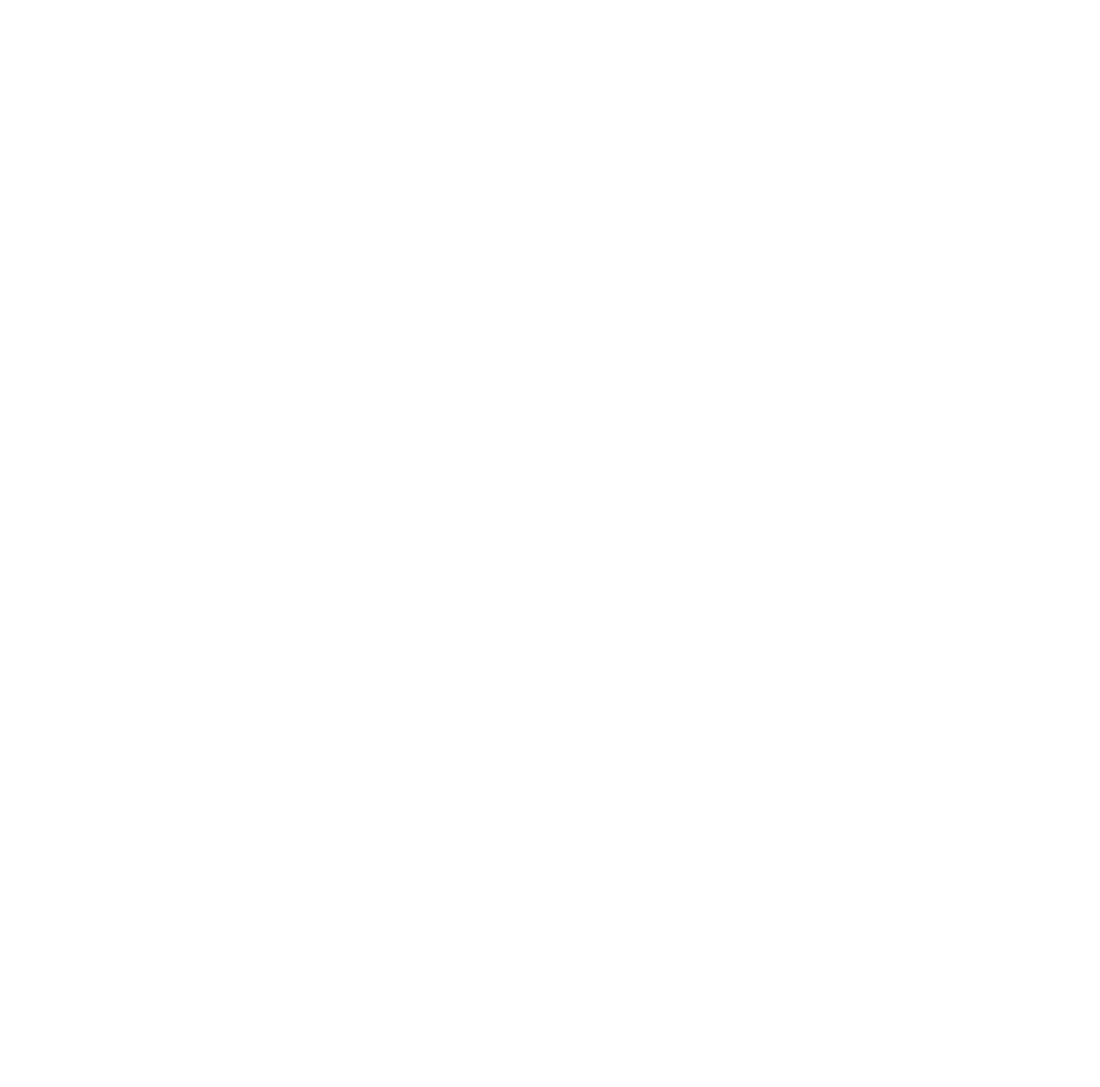
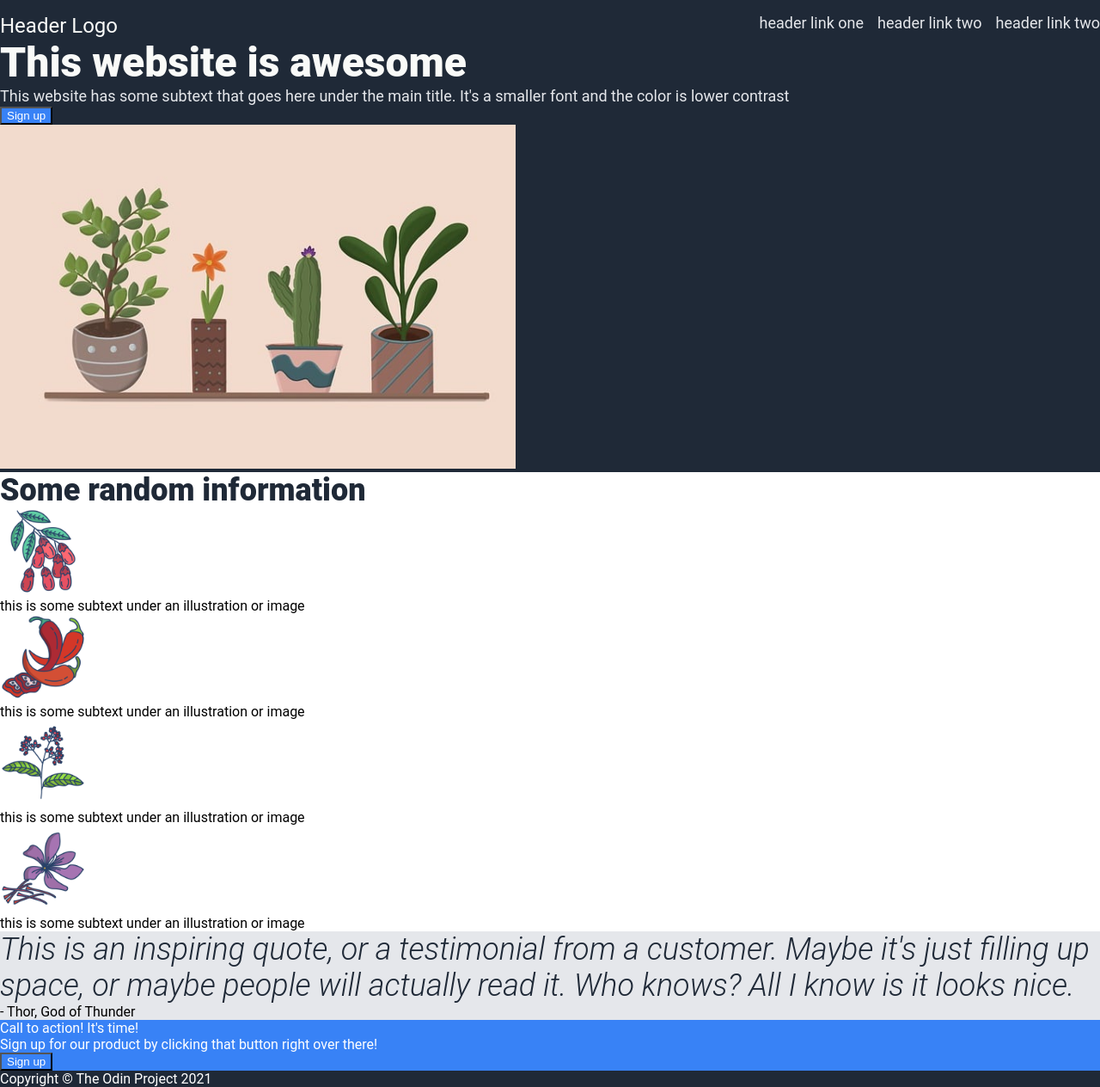
Before and after one commit to jemnset/landing-page, a plain HTML site: page index.html in a window 1280 px wide. Shown: the whole page at 86% size. Before the commit the page ends 800 px from the top, so only its background shows below. Drawn offline with Linux system fonts and the light colour scheme.

Commit message:
Completed initial HTML structure with images. Initial CSS stylesheet including styles from brief only

```diff
--- a/index.html
+++ b/index.html
@@ -3,9 +3,71 @@
 <head>
     <meta charset="UTF-8">
     <meta name="viewport" content="width=device-width, initial-scale=1.0">
-    <title>Document</title>
+    <link rel="stylesheet" type="text/css" href="style.css">
+    <title>Odin Project - Landing Page Project</title>
 </head>
 <body>
+    <div class="hero-container">
+        <div class="header">
+            <div class="header-logo">Header Logo</div>
+            <ul>
+                <li><a href="">header link one</a></li>
+                <li><a href="">header link two</a></li>
+                <li><a href="">header link two</a></li>
+            </ul>
+        </div>
+        <div class="hero-content">
+            <div class="hero-text">
+                <div class="hero-header">This website is awesome</div>
+                <div class="text">
+                    This website has some subtext that goes here under
+                    the main title. It's a smaller font and the color
+                    is lower contrast
+                </div>
+                <button class="signup">Sign up</button>
+            </div>
+            <img src="./images/plants.jpg" alt="plants">
+        </div>
+    </div>
+    <div class="information-container">
+        <div class="information-header">Some random information</div>
+        <div class="item">
+            <img src="./images/barberry.png" alt="barberry plant">
+            <div class="text">this is some subtext under an illustration or image</div>
+        </div>
+        <div class="item">
+            <img src="./images/chilli.png" alt="chilli plant">
+            <div class="text">this is some subtext under an illustration or image</div>
+        </div>
+        <div class="item">
+            <img src="./images/pepper.png" alt="pepper plant">
+            <div class="text">this is some subtext under an illustration or image</div>
+        </div>
+        <div class="item">
+            <img src="./images/saffron.png" alt="saffron plant">
+            <div class="text">this is some subtext under an illustration or image</div>
+        </div>
+    </div>
+    <div class="quote-container">
+        <div class="quote-text">
+            This is an inspiring quote, or a testimonial from a customer.
+            Maybe it's just filling up space, or maybe people will actually
+            read it. Who knows? All I know is it looks nice.
+        </div>
+        <div class="quote-attribution">
+            - Thor, God of Thunder
+        </div>
+    </div>
+    <div class="call-to-action-container">
+        <div class="call-to-action-content">
+            <div class="call-to-action-header">Call to action! It's time!</div>
+            <div class="call-to-action-text">Sign up for our product by clicking that button right over there!</div>
+            <button class="signup">Sign up</button>
+        </div>
 
+    </div>
+    <div class="footer">
+        Copyright &copy; The Odin Project 2021
+    </div>
 </body>
 </html>
--- a/style.css
+++ b/style.css
@@ -0,0 +1,96 @@
+body {
+    font-family: "Roboto", Arial, Helvetica, sans-serif;
+    margin: 0;
+    padding: 0;
+    display: flex;
+    flex-direction: column;
+    justify-content: space-between;
+}
+
+.hero-container,
+.footer {
+    background-color: #1F2937;
+}
+
+.hero-container,
+.footer {
+    color: white;
+}
+
+.header{
+    display: flex;
+    justify-content: space-between;
+    padding-top: 16px;
+}
+
+.hero-header,
+.header-logo {
+    color: #F9FAF8;
+}
+
+.hero-header {
+    font-size: 48px;
+    font-weight: 800;
+}
+
+.header-logo{
+    font-size: 24px;
+}
+
+.hero-text,
+a {
+    color: #E5E7EB;
+    font-size: 18px;
+}
+
+ul {
+    display: flex;
+    list-style-type: none;
+    margin: 0;
+    padding: 0;
+    gap: 16px;
+}
+
+a {
+    text-decoration: none;
+}
+
+button,
+.call-to-action-container{
+    background-color: #3882F6;
+}
+
+button {
+    color: white;
+}
+
+.information-header {
+    font-size: 36px;
+    color: #1F2937;
+    font-weight: 800;
+}
+
+.hero-content > img {
+    width: 600px;
+    height: auto;
+}
+
+.item > img {
+    width: 100px;
+    height: 100px;
+}
+
+.quote-container {
+    background-color: #E5E7EB;
+}
+
+.quote-text{
+    font-style: italic;
+    font-weight: 300;
+    font-size: 36px;
+    color: #1F2937;
+}
+
+.call-to-action-container{
+    color: white;
+}
```
Also changed, not shown: images/barberry.png (added), images/chilli.png (added), images/pepper.png (added), images/plants.jpg (added), images/saffron.png (added), 1 other file.
